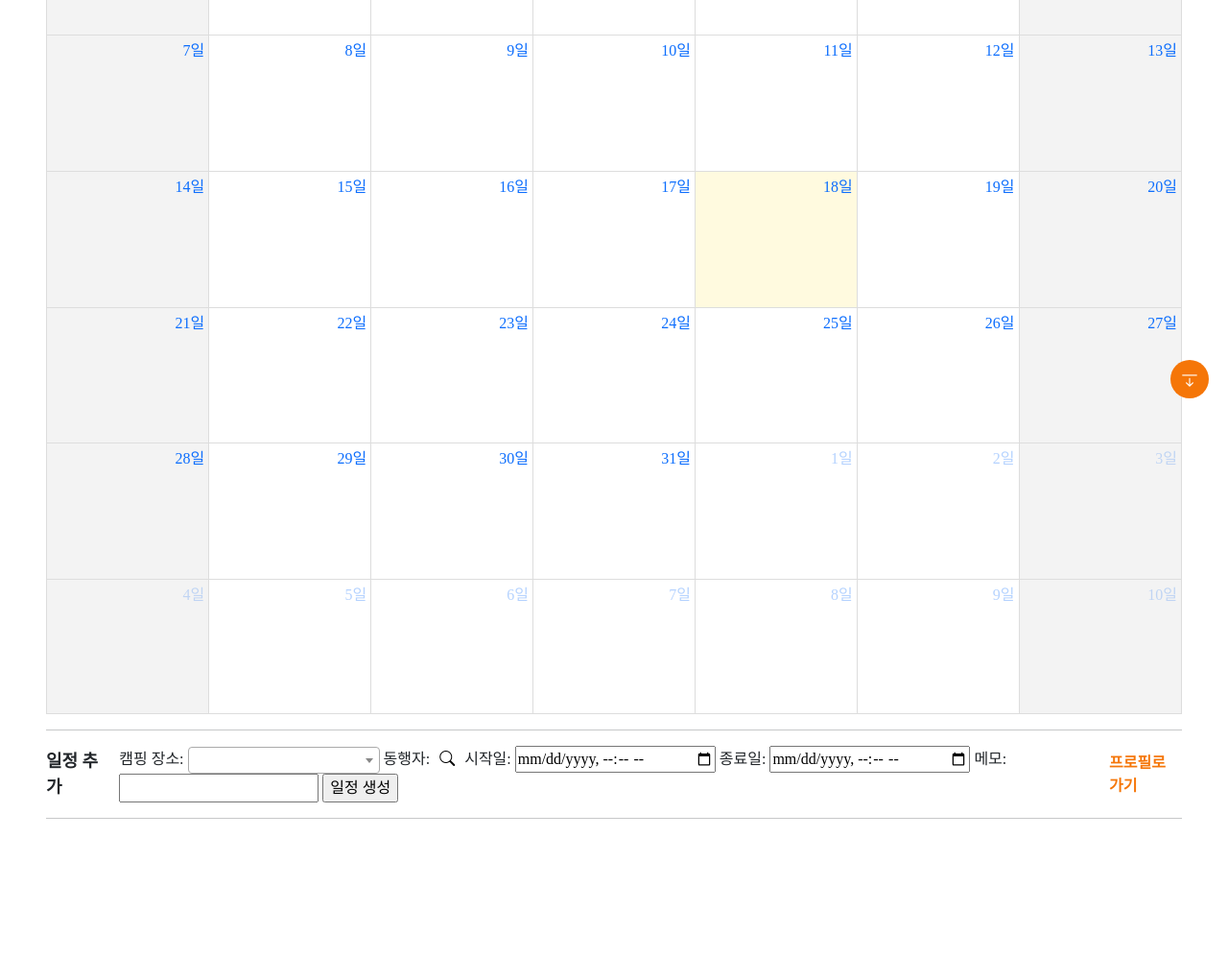
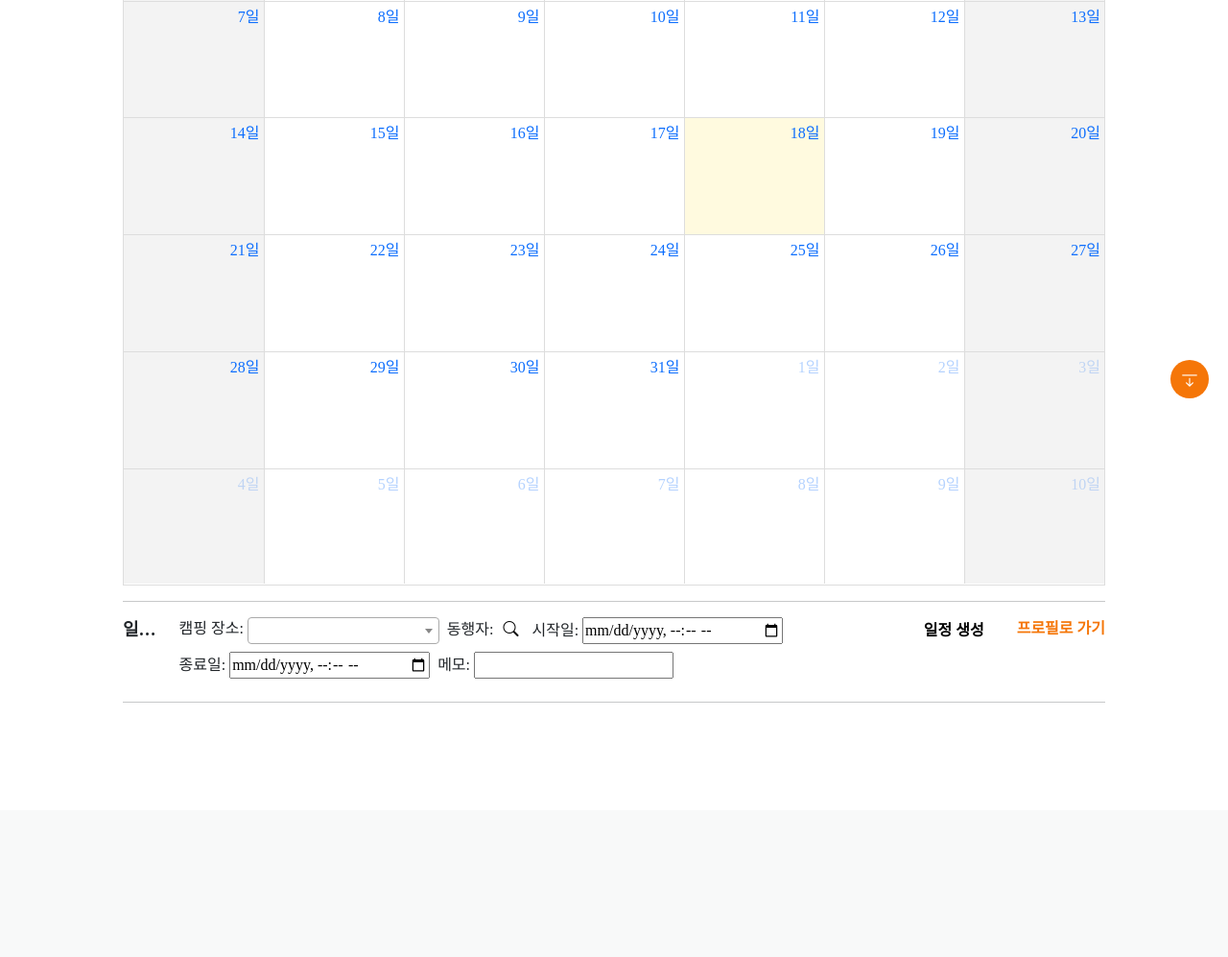
Before and after one commit to Camping-PJT/2nd, a Django app: page /schedules/create/ in a window 1280 px wide. Shown: the part 365-1362 px from the top of the page at 96% size. After the commit the page ends 1097 px from the top, so only its background shows below. Run offline with Django 3.2, Linux system fonts and the light colour scheme; the visitor is signed in with stand-in values (Sample User, id 1); data comes from the database, SQL or seed files in the repository; data that the repository does not hold is empty; some libraries are stand-ins or nearby versions; some web fonts are replaced.

Commit message:
update schedules

```diff
--- a/posts/templates/posts/detail.html
+++ b/posts/templates/posts/detail.html
@@ -1,4 +1,4 @@
-  {% extends 'base.html' %}
+{% extends 'base.html' %}
 {% load static %}
 {% load filters %}
 
--- a/schedules/templates/schedules/calendar.html
+++ b/schedules/templates/schedules/calendar.html
@@ -5,56 +5,34 @@
 <script src="https://code.jquery.com/jquery-3.6.0.min.js" integrity="sha256-/xUj+3OJU5yExlq6GSYGSHk7tPXikynS7ogEvDej/m4=" crossorigin="anonymous"></script>
 <link rel="stylesheet" href="/src/plugins/select2-4.0.13/dist/css/select2.min.css">
 <script type="text/javascript" src="/src/plugins/select2-4.0.13/dist/js/select2.min.js"></script>
+<link rel="stylesheet" type="text/css" href="{% static 'css/calendar.css' %}">
 {% endblock head %}
-{% block style %}
-<style>
-  a {
-    text-decoration: none;
-  }
 
-  .participant-list {
-    max-height: 200px;
-    overflow-y: auto;
-  }
-
-  #participantModal {
-    margin-top: 100px;
-  }
-
-  .par-btn {
-    border: none;
-    background-color: transparent;
-  }
-
-  .save-btn {
-    border: none;
-    background-color: transparent;
-    color: #3788d8;
-  }
-</style>
-{% endblock style %}
 {% block content %}
 
-<div class="p-5">
+<div class="wid">
 
   <!-- 진짜 달력 본체 -->
   <div id='calendar'></div>
 
   <hr>
-  <div class="d-flex align-items-center justify-content-center gap-2">
+  <div class="plan">
     <p class="schedule--plus">일정 추가 </p>
     <form method="POST" action="{% url 'schedules:create' %}">
       {% csrf_token %}
+      <div class="add_plan">
+        <div class="plan-item">
           <label for="post">캠핑 장소:</label>
           <select name="post_id" id="post">
             {% for post in posts %}
             <option value="{{ post.id }}">{{ post.title }}</option>
             {% endfor %}
           </select>
+        </div>
+        <div class="plan-item">
           <label for="participants">동행자:</label>
           <button type="button" data-bs-toggle="modal" data-bs-target="#participantModal" class="par-btn"><i class="bi bi-search"></i></button>
 
-      <!-- Modal -->
           <div class="modal fade" id="participantModal" tabindex="-1" role="dialog" aria-labelledby="participantModalLabel" aria-hidden="true">
             <div class="modal-dialog" role="document">
               <div class="modal-content">
@@ -76,13 +54,21 @@
               </div>
             </div>
           </div>
+        </div>
+        <div class="plan-item">
           <label for="start">시작일:</label>
           <input type="datetime-local" name="start" id="start">
+        </div>
+        <div class="plan-item">
           <label for="end">종료일:</label>
           <input type="datetime-local" name="end" id="end">
+        </div>
+        <div class="plan-item">
           <label for="description">메모:</label>
           <input type="textarea" name="description" id="description">
-      <input type="submit" value="일정 생성">
+        </div>
+      </div>
+      <div class="plan-item"><input type="submit" value="일정 생성" class="plan--save"></div>
     </form>
     <a href="{% url 'accounts:profile' request.user %}" class="calendar--profile ">프로필로 가기</a>
   </div>
--- a/schedules/views.py
+++ b/schedules/views.py
@@ -90,16 +90,43 @@
     return JsonResponse(data, safe=False)
 
 
+# def update_schedule(request, schedule_id):
+#     schedule = get_object_or_404(Schedule, id=schedule_id)
+#     users = get_user_model().objects.exclude(id=request.user.id)
+#     participants = schedule.participants.all()
+#     if request.method == 'POST':
+#         schedule.post_id = request.POST['post_id']
+#         schedule.title = schedule.post.title
+#         schedule.start = request.POST['start']
+#         schedule.end = request.POST['end']
+#         schedule.description = request.POST['description']
+
+#         schedule.save()
+#         return redirect('schedules:calendar')
+
+#     context = {
+#         'schedule': schedule,
+#         'schedule_id': schedule_id,
+#         'participants': participants,
+#         'users': users,
+#     }
+
+#     return render(request, 'schedules/calendar.html', context)
+
 def update_schedule(request, schedule_id):
     schedule = get_object_or_404(Schedule, id=schedule_id)
     users = get_user_model().objects.exclude(id=request.user.id)
     participants = schedule.participants.all()
+
     if request.method == 'POST':
         schedule.post_id = request.POST['post_id']
         schedule.title = schedule.post.title
         schedule.start = request.POST['start']
         schedule.end = request.POST['end']
         schedule.description = request.POST['description']
+
+        selected_participants = request.POST.getlist('participants')
+        schedule.participants.set(selected_participants)
 
         schedule.save()
         return redirect('schedules:calendar')
@@ -111,7 +138,8 @@
         'users': users,
     }
 
-    return render(request, 'schedules/update.html', context)
+    return render(request, 'schedules/calendar.html', context)
+
 
 
 @login_required
--- a/static/css/base.css
+++ b/static/css/base.css
@@ -537,6 +537,7 @@ input[type=search]::-webkit-search-cancel-button {
   color: rgba(245, 118, 8);
   margin-left: 20px;
   font-weight: 600;
+  white-space: nowrap;
 }
 
 .schedule--plus {
--- /dev/null
+++ b/static/css/calendar.css
@@ -0,0 +1,91 @@
+.wid {
+  width: 80%;
+  margin: 2rem auto;
+}
+
+
+a {
+  text-decoration: none;
+}
+
+.participant-list {
+  max-height: 200px;
+  overflow-y: auto;
+}
+
+#participantModal {
+  margin-top: 100px;
+}
+
+.par-btn {
+  border: none;
+  background-color: transparent;
+}
+
+.save-btn {
+  border: none;
+  background-color: transparent;
+  color: #3788d8;
+}
+
+.calendar--btn {
+  align-items: center;
+}
+
+.schedule--li {
+  display: inline-flex;
+  align-items: center;
+}
+
+.schedule--li p {
+  margin: 0;
+  margin-right: 0.5rem;
+  overflow: hidden;
+  text-overflow: ellipsis;
+  white-space: nowrap;
+}
+
+#schedule--title {
+  display: inline;
+  color: black;
+}
+
+#schedule--title:hover {
+  color: rgba(245, 118, 8);
+}
+
+.add_plan {
+  display: flex;
+  flex-wrap: wrap;
+}
+
+.plan-item {
+  margin-bottom: 0.5rem;
+  margin-right: 0.5rem;
+}
+
+.plan-item input {
+  height: 28px;
+}
+
+.plan {
+  display: flex;
+
+}
+
+.plan form {
+  display: flex;
+}
+
+.schedule--plus {
+  overflow: hidden;
+  text-overflow: ellipsis;
+  white-space: nowrap;
+}
+
+.plan--save {
+  white-space: nowrap;
+  border: none;
+  background-color: transparent;
+  font-weight: 600;
+}
```
Also changed, not shown: other parts of schedules/templates/schedules/calendar.html (+18 -15 lines), schedules/templates/schedules/detail.html (+33 -5 lines), media/post/1/그라운드4.jpeg (added), media/post/2/나폴레옹2.jpeg (added), media/post/3/나폴레옹3.jpeg (added), media/post/4/W1815.jpg (added), media/post/5/그라운드4.jpeg (added), media/post/6/그라운드1.jpeg (added), media/post/7/W1813.jpeg (added), media/post/8/선셋1.jpeg (added), media/profile/moon/W1812.jpeg (added), 1 other file. Lines whose indentation alone changed are shown as unchanged.
